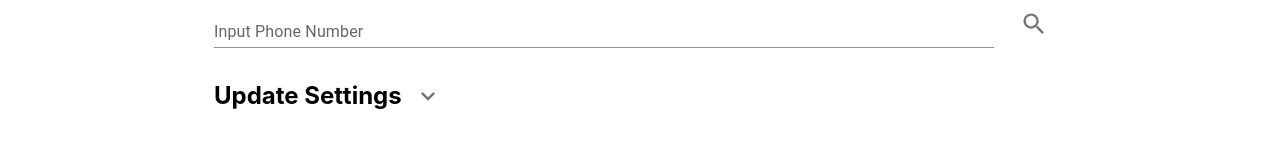
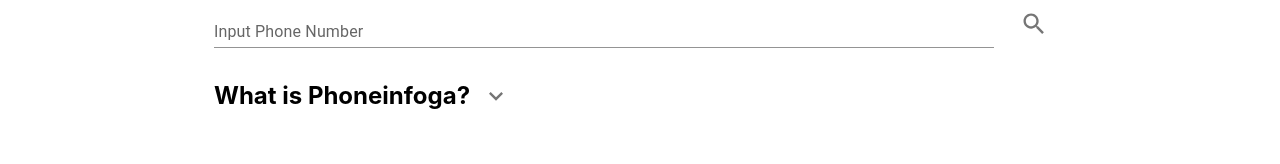
Before and after one commit to hirusha-adi/Stalker, a React (Create React App) app in the folder stalker/: page /phoneinfoga in a window 1280 px wide. Shown: the part 707-871 px from the top of the page. Built offline with nearby package versions, Linux system fonts and the light colour scheme.

Commit message:
use new CollapsibleSection

```diff
--- a/stalker/src/components/phoneNum/setSettings.js
+++ b/stalker/src/components/phoneNum/setSettings.js
@@ -1,5 +1,5 @@
 // react
-import React, { useState } from "react";
+import React from "react";
 
 // mui
 import TextField from "@mui/material/TextField";
@@ -7,24 +7,20 @@
 import Button from "@mui/material/Button";
 import Stack from "@mui/material/Stack";
 import SaveIcon from "@mui/icons-material/Save";
-import Collapse from "@mui/material/Collapse";
-import IconButton from "@mui/material/IconButton";
+import Paper from "@mui/material/Paper";
+import Table from "@mui/material/Table";
+import TableBody from "@mui/material/TableBody";
+import TableCell from "@mui/material/TableCell";
+import TableContainer from "@mui/material/TableContainer";
+import TableHead from "@mui/material/TableHead";
+import TableRow from "@mui/material/TableRow";
+import Typography from "@mui/material/Typography";
 
 // mui icons
 import DeleteIcon from "@mui/icons-material/Delete";
-import ExpandMoreIcon from "@mui/icons-material/ExpandMore";
-import ExpandLessIcon from "@mui/icons-material/ExpandLess";
 
-import {
-  Paper,
-  Table,
-  TableBody,
-  TableCell,
-  TableContainer,
-  TableHead,
-  TableRow,
-  Typography,
-} from "@mui/material";
+// my components
+import CollapsibleSection from "../_shared/collapsibleSection";
 
 const EnvironmentTable = ({ title, title_href, environmentVariables }) => {
   return (
@@ -59,28 +55,6 @@
 };
 
 const SetSettings = () => {
-  const [collapsed, setCollapsed] = useState(true);
-
-  const handleToggleCollapse = () => {
-    setCollapsed(!collapsed);
-  };
-
-  const FormTitle = () => (
-    <h2
-      onClick={handleToggleCollapse}
-      style={{ cursor: "pointer", display: "flex", alignItems: "center" }}
-    >
-      Update Settings
-      <IconButton size="large" onClick={handleToggleCollapse}>
-        {collapsed ? (
-          <ExpandMoreIcon fontSize="inherit" />
-        ) : (
-          <ExpandLessIcon fontSize="inherit" />
-        )}
-      </IconButton>
-    </h2>
-  );
-
   const FormItems = () => (
     <React.Fragment>
       <>
@@ -157,6 +131,26 @@
     </React.Fragment>
   );
 
+  const FormActionButtons = () => (
+    <Stack
+      direction="row"
+      spacing={2}
+      sx={{
+        p: 2,
+        display: "flex",
+        alignItems: "center",
+        justifyContent: "center",
+      }}
+    >
+      <Button variant="outlined" color="error" startIcon={<DeleteIcon />}>
+        Clear
+      </Button>
+      <Button variant="contained" endIcon={<SaveIcon />}>
+        Update
+      </Button>
+    </Stack>
+  );
+
   const environmentVariables_Numverify = [
     {
       name: "NUMVERIFY_API_KEY	",
@@ -182,46 +176,30 @@
   return (
     <div>
       <div>
-        <FormTitle />
-        <Collapse in={!collapsed}>
+        <CollapsibleSection
+          title="What is Phoneinfoga?"
+          headerSize={2}
+          isCollapsed={true}
+        >
           <div>
             <FormItems />
             <br />
-            <Stack
-              direction="row"
-              spacing={2}
-              sx={{
-                p: 2,
-                display: "flex",
-                alignItems: "center",
-                justifyContent: "center",
-              }}
-            >
-              <Button
-                variant="outlined"
-                color="error"
-                startIcon={<DeleteIcon />}
-              >
-                Clear
-              </Button>
-              <Button variant="contained" endIcon={<SaveIcon />}>
-                Update
-              </Button>
-            </Stack>
-            <br></br>
+            <FormActionButtons />
+            <br />
+            <br />
             <EnvironmentTable
               title="Environment Variables for Numverify"
               title_href="https://apilayer.com/marketplace/number_verification-api"
               environmentVariables={environmentVariables_Numverify}
             />
-            <br></br>
+            <br />
             <EnvironmentTable
               title="Environment Variables for Google Custom Search"
               title_href="https://console.cloud.google.com/apis/api/customsearch.googleapis.com/metrics"
               environmentVariables={environmentVariables_GoogleCS}
             />
           </div>
-        </Collapse>
+        </CollapsibleSection>
       </div>
     </div>
   );
```
